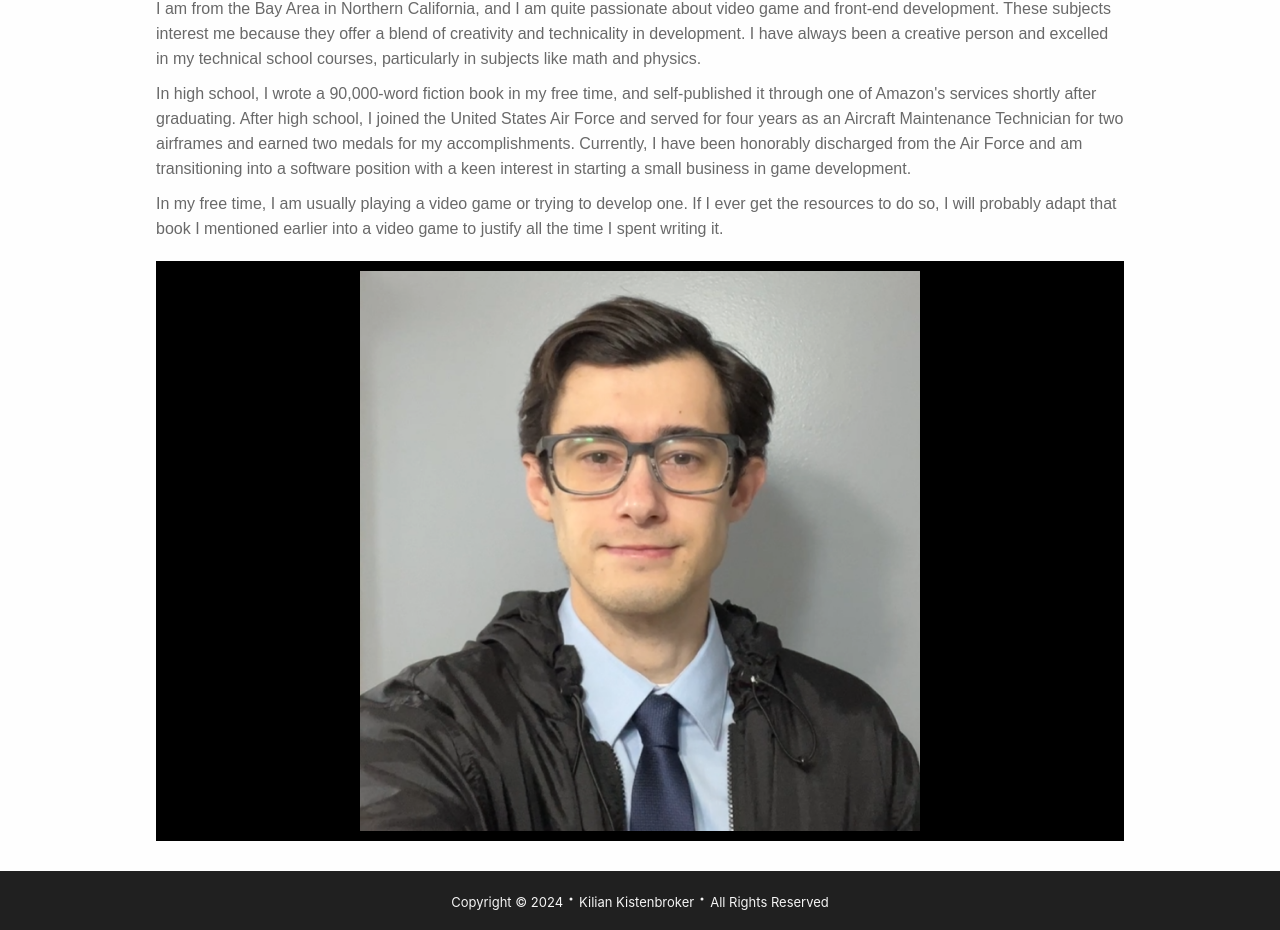
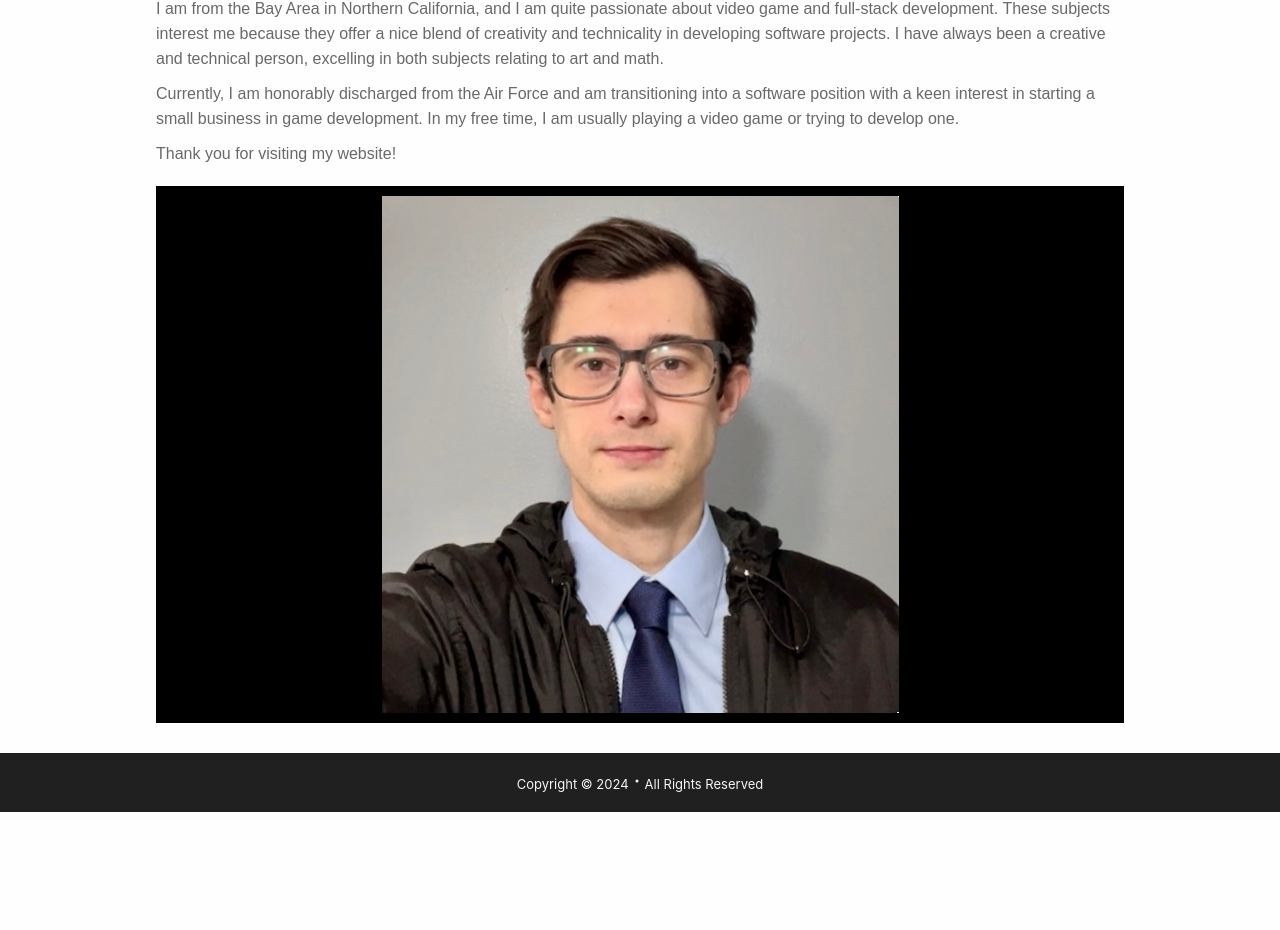
Before and after one commit to KilianKistenbroker/PersonalWebsite, a React (Create React App) app: page /about in a window 1280 px wide. Shown: the part 972-1902 px from the top of the page. After the commit the page ends 1784 px from the top, so only its background shows below. Built offline with nearby package versions, Linux system fonts and the light colour scheme.

Commit message:
updated personal introduction, headshot, and project descriptions

```diff
--- a/src/App.js
+++ b/src/App.js
@@ -72,17 +72,6 @@ function App() {
           >
             <path d="M8 9.5a1.5 1.5 0 1 0 0-3 1.5 1.5 0 0 0 0 3z" />
           </svg>
-          Kilian Kistenbroker
-          <svg
-            xmlns="http://www.w3.org/2000/svg"
-            width="16"
-            height="16"
-            fill="currentColor"
-            class="bi bi-dot"
-            viewBox="0 0 16 16"
-          >
-            <path d="M8 9.5a1.5 1.5 0 1 0 0-3 1.5 1.5 0 0 0 0 3z" />
-          </svg>
           All Rights Reserved
         </p>
       </footer>
--- a/src/pages/About.js
+++ b/src/pages/About.js
@@ -1,4 +1,4 @@
-import selfie from "../selfies/headshot3.png";
+import selfie from "../selfies/headshot 5.1.jpg";
 import { LazyLoadImage } from "react-lazy-load-image-component";
 import "react-lazy-load-image-component/src/effects/blur.css";
 
@@ -83,28 +83,19 @@ const About = () => {
         <section className="indents">
           <p className="paragraph-1">
             I am from the Bay Area in Northern California, and I am quite
-            passionate about video game and front-end development. These
-            subjects interest me because they offer a blend of creativity and
-            technicality in development. I have always been a creative person
-            and excelled in my technical school courses, particularly in
-            subjects like math and physics.
+            passionate about video game and full-stack development. These
+            subjects interest me because they offer a nice blend of creativity
+            and technicality in developing software projects. I have always been
+            a creative and technical person, excelling in both subjects relating
+            to art and math.
           </p>
           <p className="paragraph-1">
-            In high school, I wrote a 90,000-word fiction book in my free time,
-            and self-published it through one of Amazon's services shortly after
-            graduating. After high school, I joined the United States Air Force
-            and served for four years as an Aircraft Maintenance Technician for
-            two airframes and earned two medals for my accomplishments.
-            Currently, I have been honorably discharged from the Air Force and
-            am transitioning into a software position with a keen interest in
-            starting a small business in game development.
+            Currently, I am honorably discharged from the Air Force and am
+            transitioning into a software position with a keen interest in
+            starting a small business in game development. In my free time, I am
+            usually playing a video game or trying to develop one.
           </p>
-          <p className="paragraph-1">
-            In my free time, I am usually playing a video game or trying to
-            develop one. If I ever get the resources to do so, I will probably
-            adapt that book I mentioned earlier into a video game to justify all
-            the time I spent writing it.
-          </p>
+          <p className="paragraph-1">Thank you for visiting my website!</p>
 
           <div className="img-container">
             <LazyLoadImage className="img" src={selfie} alt="" />
--- a/src/projects/StudentSources.js
+++ b/src/projects/StudentSources.js
@@ -75,7 +75,7 @@ const StudentSources = ({ windowDimension }) => {
         <header className="header-1">Features</header>
         <section className="indents">
           <p className="paragraph-1">
-            Support for jpg, png, gif, pdf, txt, mp3, mp4, and mov files.
+            Support for JPG, PNG, GIF, PDF, TXT, MP3, MP4, and MOV files.
           </p>
           <p className="paragraph-1">
             View and comment on other users public files.
--- a/src/projects/TheMarbleGame.js
+++ b/src/projects/TheMarbleGame.js
@@ -29,19 +29,20 @@ const TheMarbleGame = ({ windowDimension }) => {
         <header className="header-1">Overview</header>
         <section className="indents">
           <p className="paragraph-1">
-            <b>The Marble Game </b> is a primitive version of the{" "}
-            <b>Mobile Platformer Game</b> featuring its own 2d game engine, and
-            was developed as a personal project during my first year at
-            university for android devices. The primary goal behind this
-            endeavor was to deepen my understanding of programming concepts
-            through the lens of game development, and therefore lacks a thorough
-            development cycle. As of now, I do not have plans to continue
-            developing this project in the near future. It remains a valuable
-            learning experience and a snapshot of my early programming journey.
-            Although the engine I wrote is very specific to my game, the code
-            within the repository is available for anyone who finds it useful
-            for their own projects, learning, or inspiration. Feel free to
-            explore, modify, and incorporate any part of it into your work.
+            This project is a primitive version of the
+            <b> Mobile Platformer Game</b> and features its own 2d game engine
+            that I programmed in Java using Android Studio, which was developed
+            as a personal project during my first year at university for android
+            devices. The primary goal behind this endeavor was to deepen my
+            understanding of programming concepts through the lens of game
+            development, and therefore lacks a thorough development cycle. As of
+            now, I do not have plans to continue developing this project in the
+            near future. It remains a valuable learning experience and a
+            snapshot of my early programming journey. Although the engine I
+            wrote is very specific to my game, the code within the repository is
+            available for anyone who finds it useful for their own projects,
+            learning, or inspiration. Feel free to explore, modify, and
+            incorporate any part of it into your work.
           </p>
         </section>
         <header className="header-1">Features</header>
```
Also changed, not shown: src/selfies/headshot 5.1.jpg (added), src/selfies/headshot3.png (deleted).
